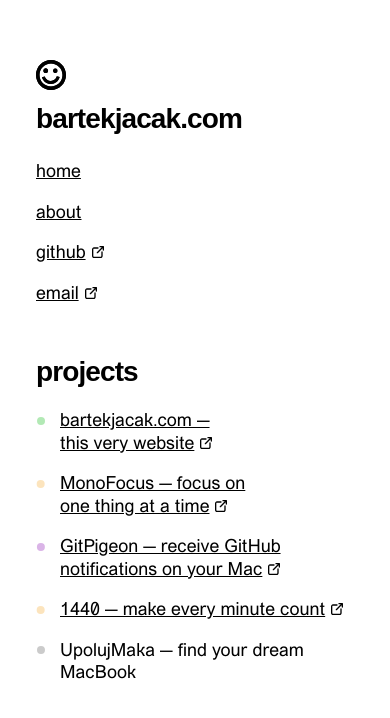
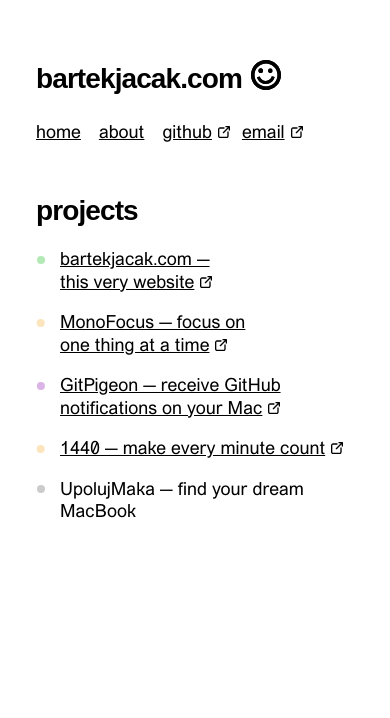
Before and after one commit to bartekjacak/bartekjacak-com, a Next.js app: page / in a window 390 px wide. Shown: the top 718 px of the page. Built offline with nearby package versions, Linux system fonts and the light colour scheme; a web font is replaced by a local one.

Commit message:
feat: adjust header on mobile so it uses less space

```diff
--- a/src/components/PageHeader/PageHeader.tsx
+++ b/src/components/PageHeader/PageHeader.tsx
@@ -8,7 +8,7 @@
 
   return (
     <header className="flex flex-col items-start gap-5">
-      <div className="xsm:flex-col-reverse xsm:gap-0 flex gap-2">
+      <div className="flex gap-2">
         <h1>bartekjacak.com</h1>
         <div className="mt-[2px]" aria-hidden="true">
           <InteractiveSmiley />
@@ -16,7 +16,7 @@
       </div>
 
       <nav>
-        <ul className="xsm:flex-col xsm:gap-4 flex gap-8">
+        <ul className="xsm:gap-4 flex flex-wrap gap-8">
           {navLinks.map((props) => (
             <NavLink key={String(props.to)} {...props} />
           ))}
```
